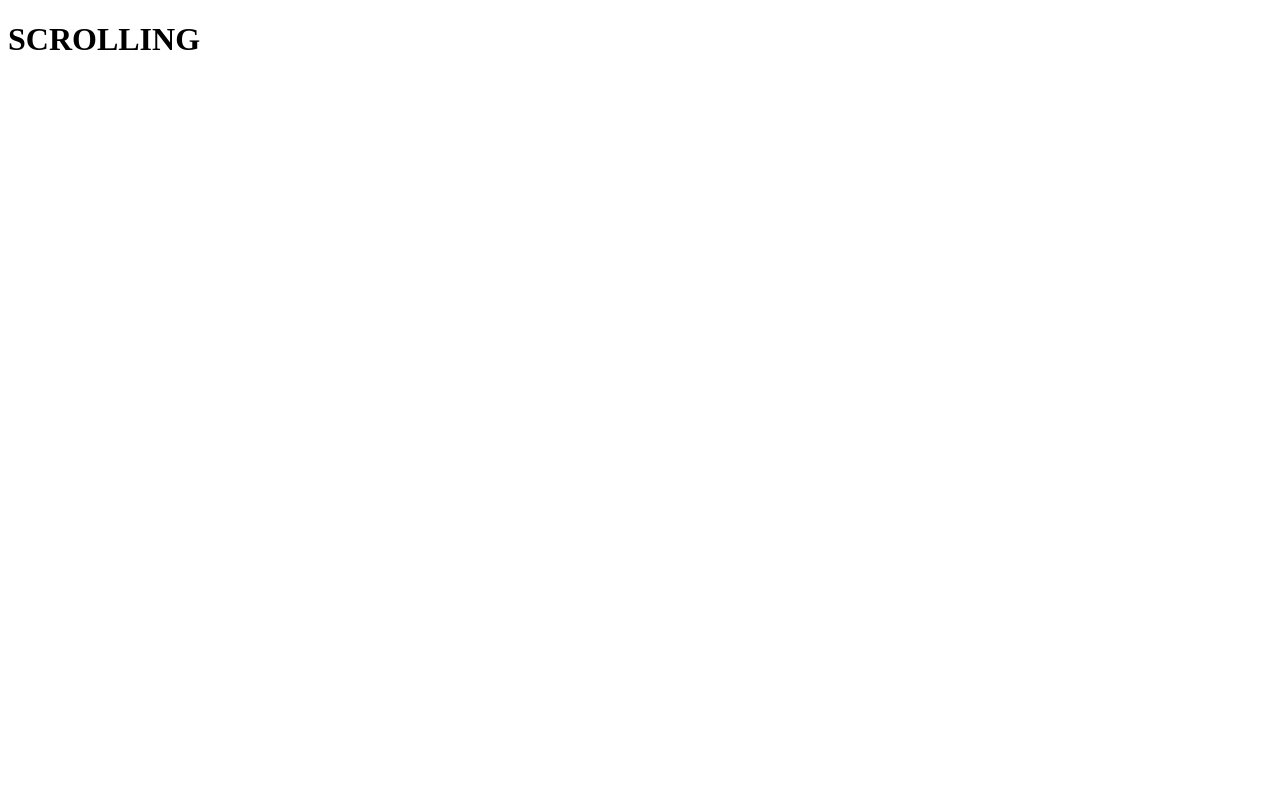
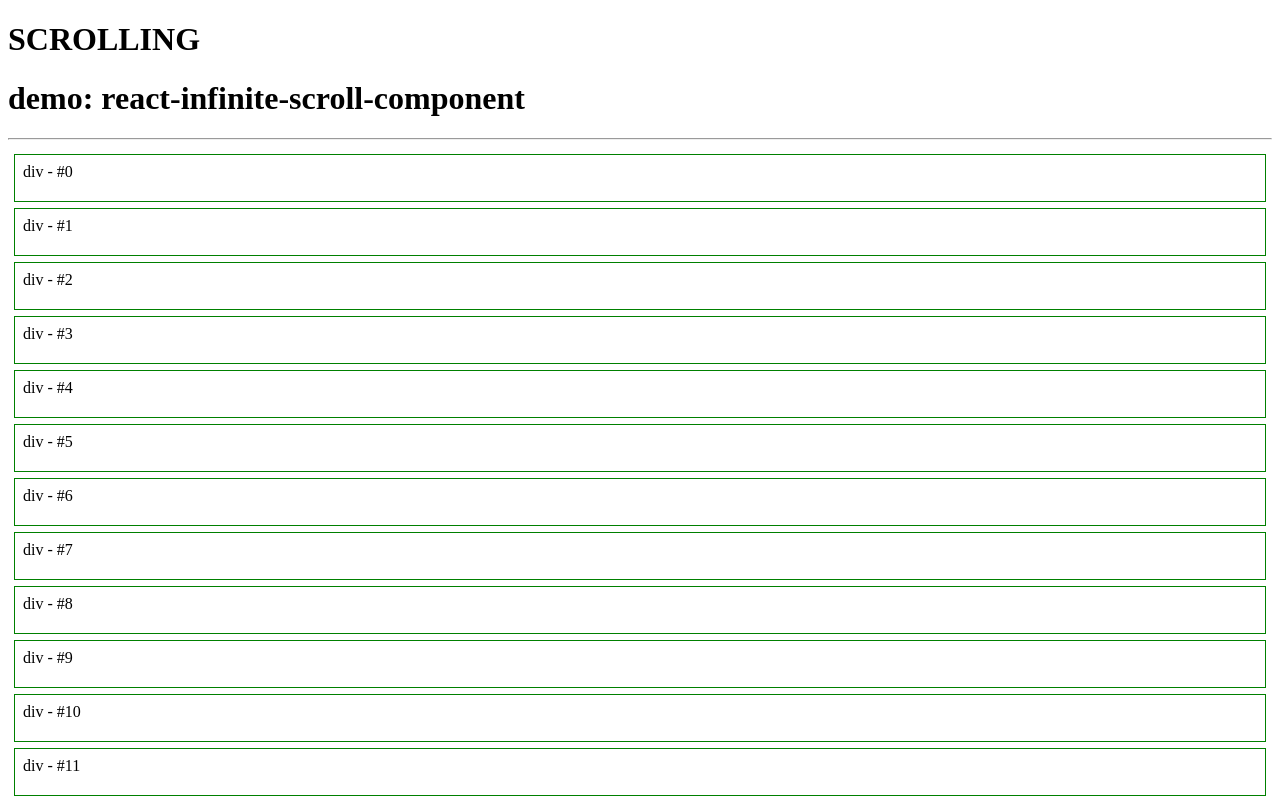
Before and after one commit to GregatGit/scrolling, a React (Create React App) app: page / in a window 1280 px wide. Shown: the top 800 px of the page. Built offline with nearby package versions, Linux system fonts and the light colour scheme.

Commit message:
make component classless with useState

```diff
--- a/src/App.js
+++ b/src/App.js
@@ -1,9 +1,11 @@
 import React from 'react'
+import InfiniteScroll from './InfiniteScrollComponent'
 
 export const App = () => {
   return (
     <div>
         <h1>SCROLLING</h1>
+        <InfiniteScroll />
     </div>
   )
 }
--- /dev/null
+++ b/src/InfiniteScrollComponent.js
@@ -0,0 +1,44 @@
+import React, { useState } from 'react'
+import InfiniteScroll from 'react-infinite-scroll-component'
+
+const style = {
+  height: 30,
+  border: '1px solid green',
+  margin: 6,
+  padding: 8,
+}
+
+const InfiniteScrollComponent = () => {
+  const [items, setItems] = useState(Array.from({ length: 20 }))
+
+  const fetchMoreData = () => {
+    // a fake async api call like which sends
+    // 20 more records in 1.5 secs
+    setTimeout(() => {
+      setItems(
+        items.concat(Array.from({ length: 20 })),
+      )
+    }, 1500)
+  }
+
+  return (
+    <div>
+      <h1>demo: react-infinite-scroll-component</h1>
+      <hr />
+      <InfiniteScroll
+        dataLength={items.length}
+        next={fetchMoreData}
+        hasMore={true}
+        loader={<h4>Loading...</h4>}
+      >
+        {items.map((i, index) => (
+          <div style={style} key={index}>
+            div - #{index}
+          </div>
+        ))}
+      </InfiniteScroll>
+    </div>
+  )
+}
+
+export default InfiniteScrollComponent
```
